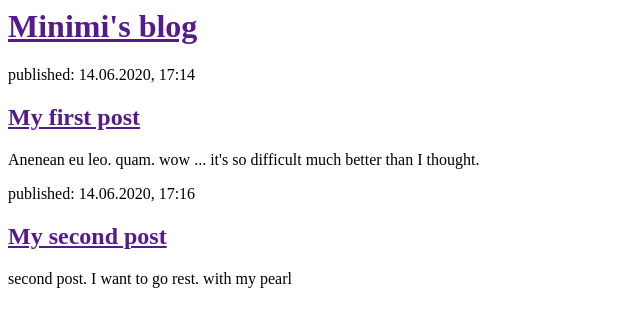
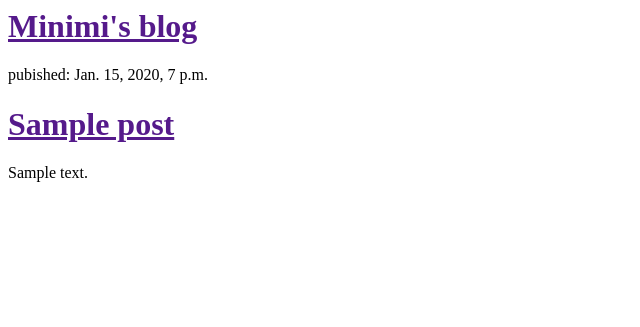
Before and after one commit to Rodmini/my-first-blog, a Django app: page / in a window 1280 px wide. Shown: the top 327 px of the page, without its empty margins (0-640 px from the left). Run offline with Django 3.2, Linux system fonts and the light colour scheme; tables that the repository leaves empty hold one stand-in row (values such as "Sample post").

Commit message:
Modified templates to display posts from database.

```diff
--- a/blog/templates/blog/post_list.html
+++ b/blog/templates/blog/post_list.html
@@ -7,16 +7,13 @@
       <h1><a href="">Minimi's blog</a></h1>
     </div>
 
-    <div>
-      <p>published: 14.06.2020, 17:14</p>
-      <h2><a href=""> My first post</a></h2>
-      <p>Anenean eu leo. quam. wow ... it's so difficult much better than I thought.</p>
-    </div>
+    {% for post in posts %}
+      <div>
+        <p>pubished: {{ post.published_date }}</p>
+        <h1><a href="">{{ post.title }}</a></h1>
+        <p>{{ post.text | linebreaksbr }}</p>
+      </div>
+    {% endfor %}
 
-    <div>
-      <p> published:  14.06.2020, 17:16</p>
-      <h2><a href="">My second post</a></h2>
-      <p>second post. I want to go rest. with my pearl </p>
-    </div>
   </body>
 </html>
--- a/blog/views.py
+++ b/blog/views.py
@@ -1,6 +1,9 @@
 from django.shortcuts import render
+from django.utils import timezone
+from .models import Post
 
 # Create your views here.
 
 def post_list(request) :
-    return render (request, 'blog/post_list.html', {})
+    posts = Post.objects.filter(published_date__lte=timezone.now()).order_by('published_date')
+    return render (request, 'blog/post_list.html', {'posts' : posts})
```
